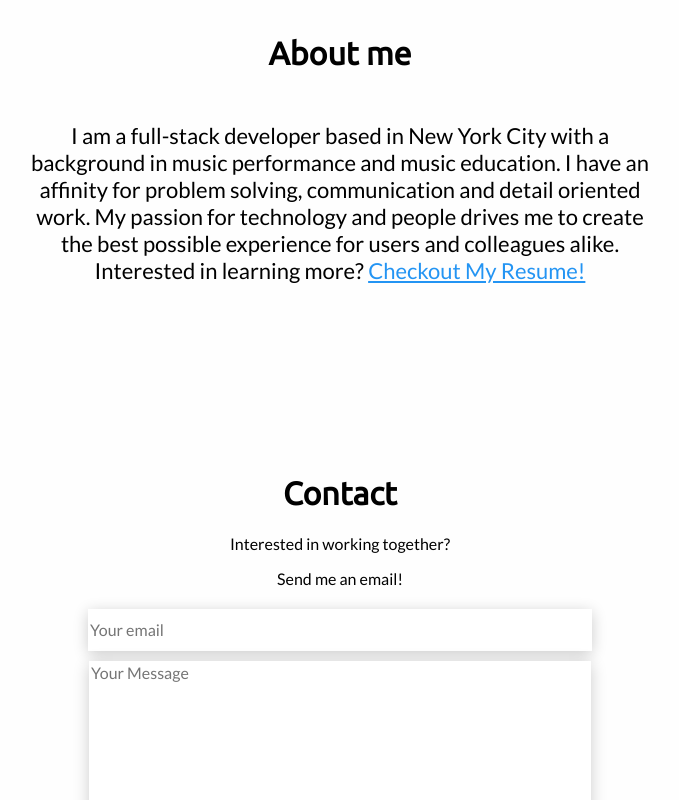
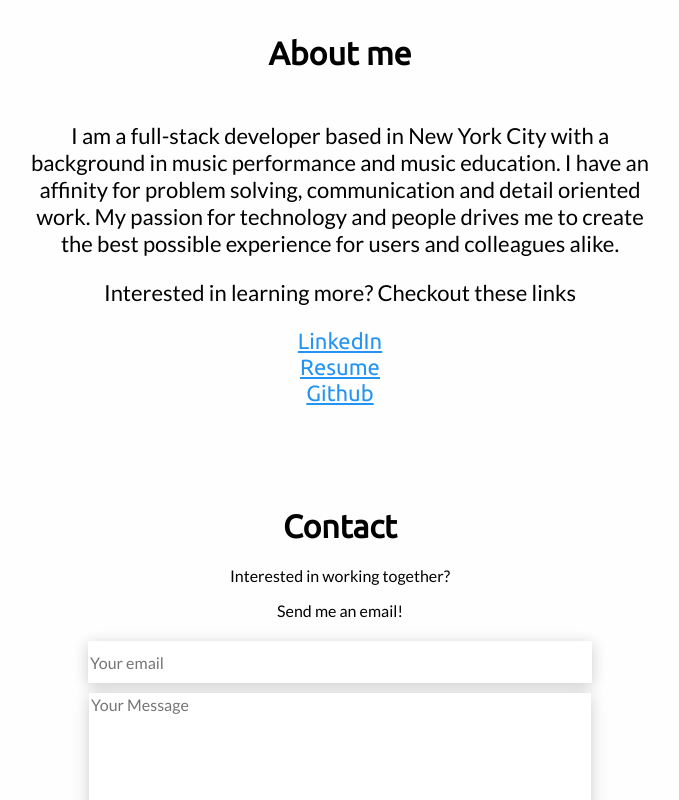
Before and after one commit to dgillen27/Portfolio, a React (Create React App) app: page / in a window 1280 px wide. Shown: the part 3340-4140 px from the top of the page, without its empty margins (300-979 px from the left). Built offline with nearby package versions, Linux system fonts and the light colour scheme.

Commit message:
added new links in about

```diff
--- a/src/components/About.jsx
+++ b/src/components/About.jsx
@@ -11,9 +11,11 @@ const About = (props) => {
           in music performance and music education. I have an affinity for problem
           solving, communication and detail oriented work. My passion for technology
           and people drives me to create the best possible experience
-          for users and colleagues alike.
-          Interested in learning more? <a target="_blank" href="https://drive.google.com/file/d/1l6nI9ruD8orVsiv7xpmfOsk2_O8AgCoy/view?usp=sharing">Checkout My Resume!</a></p>
-
+          for users and colleagues alike.</p>
+          <p>Interested in learning more? Checkout these links</p>
+          <a style={{display: "block"}} target="_blank" href="https://www.linkedin.com/in/danielgillen/">LinkedIn</a>
+          <a target="_blank" href="https://drive.google.com/file/d/1l6nI9ruD8orVsiv7xpmfOsk2_O8AgCoy/view?usp=sharing">Resume</a>
+          <a style={{display: "block"}} target="_blank" href="https://github.com/dgillen27">Github</a>
         </div>
       </div>
     </div>
```
